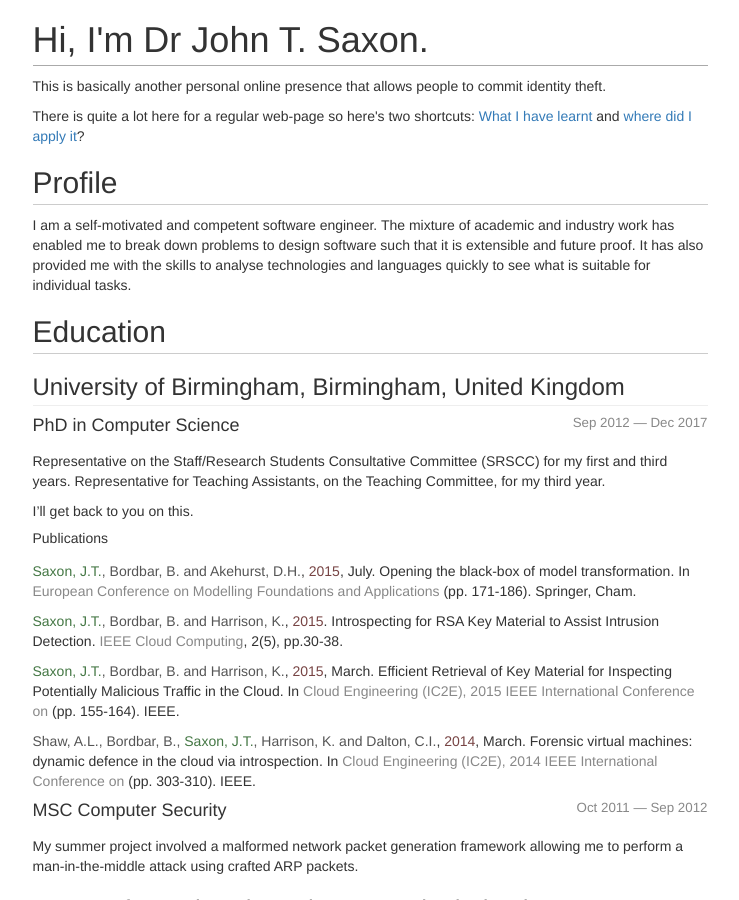
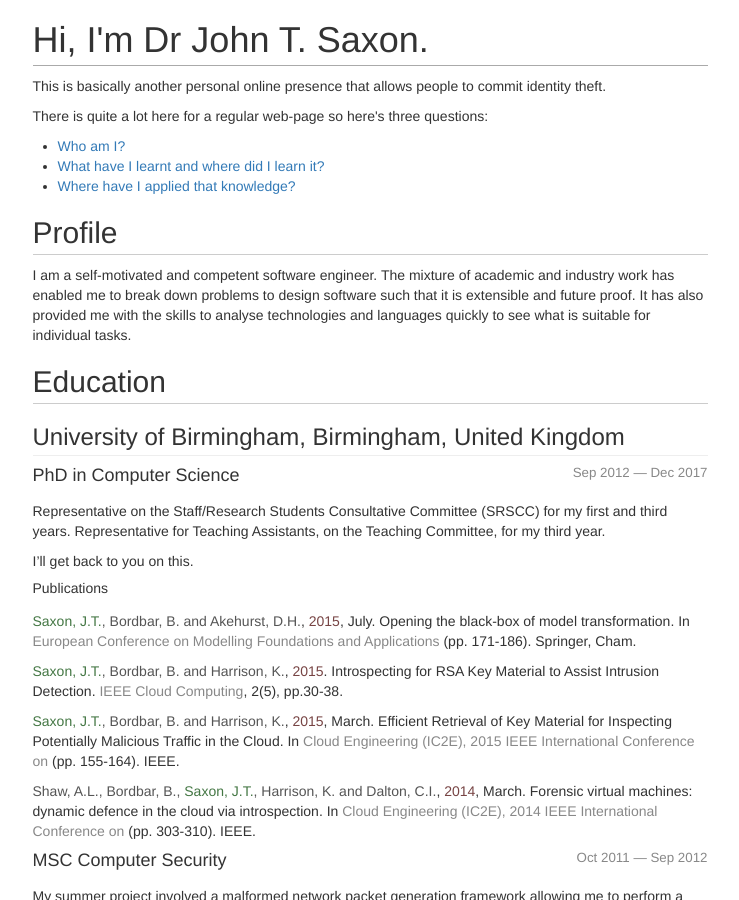
Before and after one commit to sacko87/sacko87.github.io, a Jekyll site: the page built from index.md, in a window 1280 px wide and 900 px high. Shown: the whole window, without its empty margins (270-1009 px from the left). Built offline with Jekyll 4.4.1, drawn with Linux system fonts in a browser that asks for light colours; nearby versions of some CDN libraries.

Commit message:
Update index.md

```diff
--- a/index.md
+++ b/index.md
@@ -7,7 +7,13 @@ title: I'm Dr John T. Saxon.
 
 <div class="hidden-print">
   <p>This is basically another personal online presence that allows people to commit identity theft.</p>
-  <p>There is quite a lot here for a regular web-page so here's two shortcuts: <a href="#education">What I have learnt</a> and <a href="#experience">where did I apply it</a>?</p>
+  <p>There is quite a lot here for a regular web-page so here's three questions:
+    <ul>
+      <li><a href="#profile">Who am I?</a></li>
+      <li><a href="#education">What have I learnt and where did I learn it?</a></li>
+      <li><a href="#experience">Where have I applied that knowledge?</a></li>
+    </ul>
+  </p>
 </div>
 
 ## Profile
```
